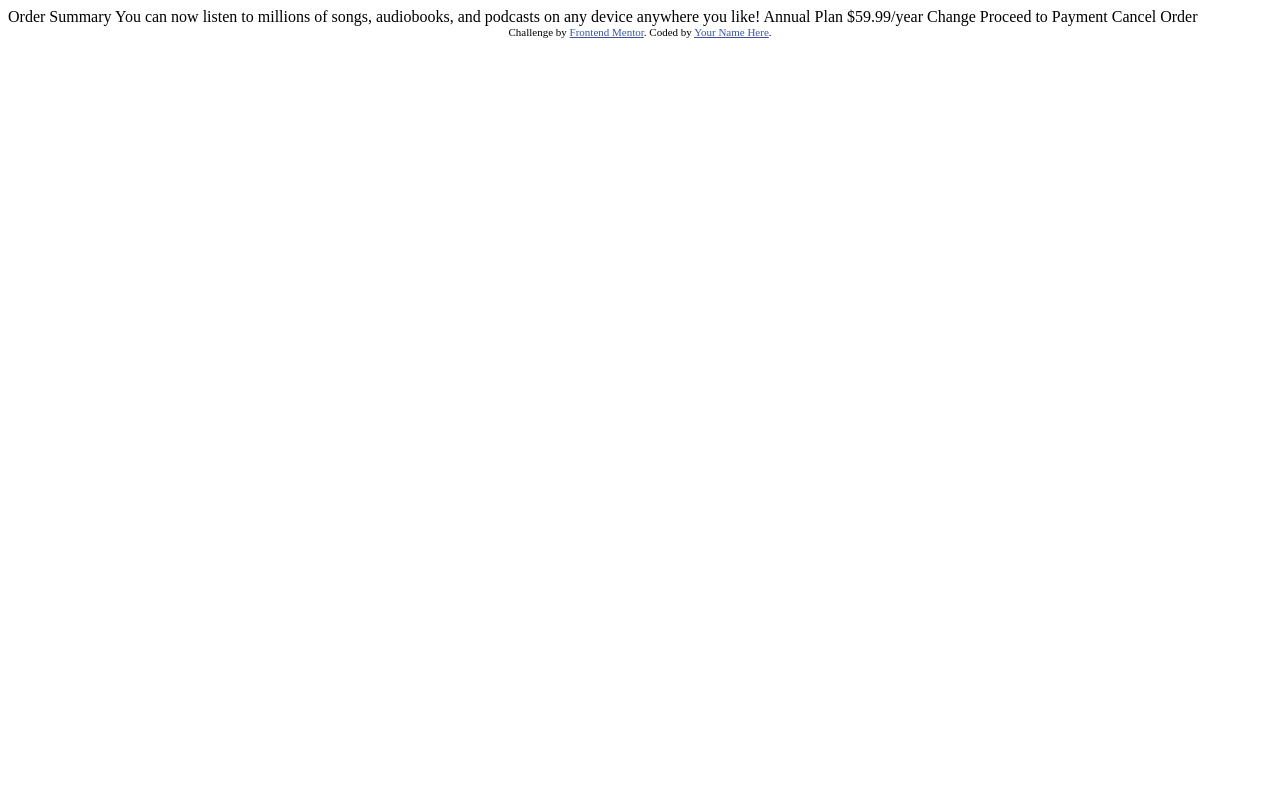
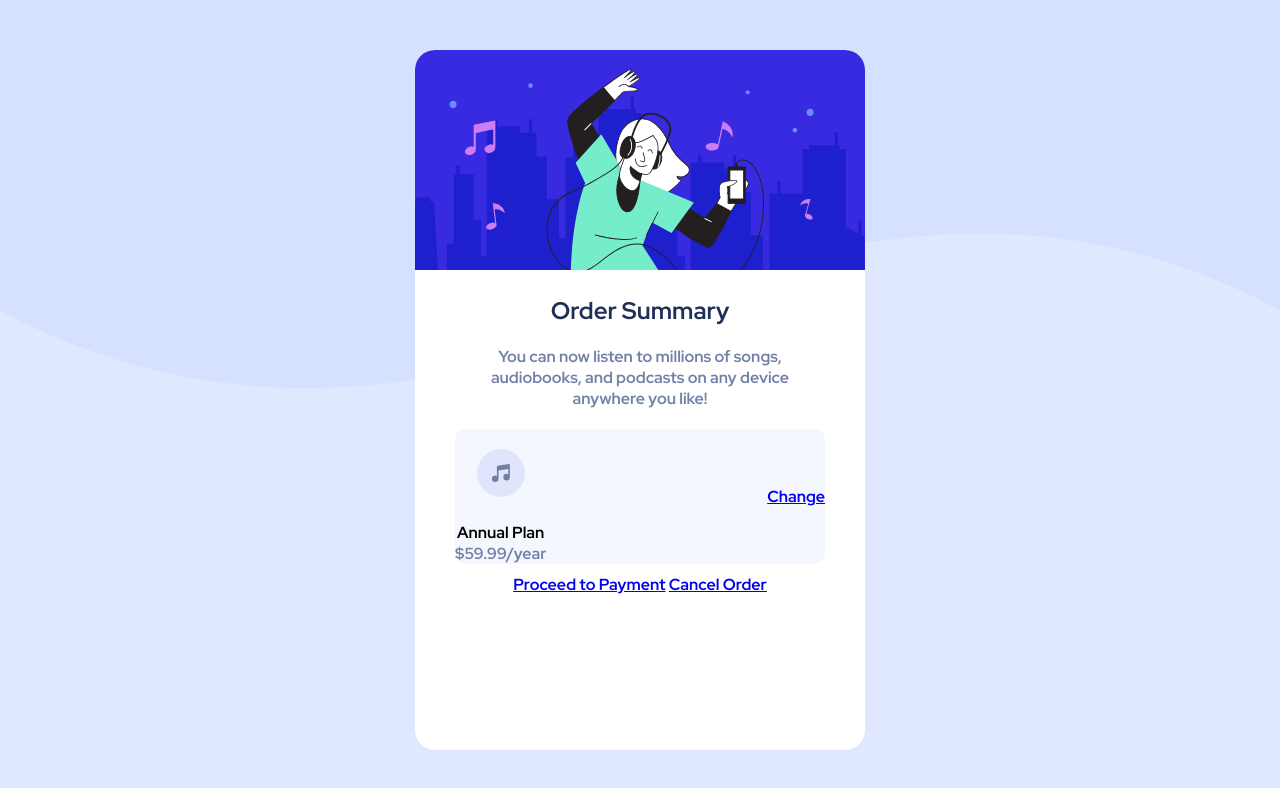
Before and after one commit to Selman-S/Order-summary-component-project, a plain HTML site: page index.html in a window 1280 px wide. Drawn offline with Linux system fonts and the light colour scheme; a web font is replaced by a local one.

Commit message:
order summary modified.

```diff
--- a/index.html
+++ b/index.html
@@ -2,36 +2,41 @@
 <html lang="en">
 <head>
   <meta charset="UTF-8">
-  <meta name="viewport" content="width=device-width, initial-scale=1.0"> <!-- displays site properly based on user's device -->
+  <meta name="viewport" content="width=device-width, initial-scale=1.0">
 
   <link rel="icon" type="image/png" sizes="32x32" href="./images/favicon-32x32.png">
+  <link rel="stylesheet" href="style.css">
 
-  <title>Frontend Mentor | Order summary card</title>
+  <title>Order summary card</title>
 
-  <!-- Feel free to remove these styles or customise in your own stylesheet 👍 -->
-  <style>
-    .attribution { font-size: 11px; text-align: center; }
-    .attribution a { color: hsl(228, 45%, 44%); }
-  </style>
 </head>
 <body>
+  <div class="container">
+    <img src="./images/illustration-hero.svg" alt="">
+    <div class="yazi">
+    <h2>Order Summary</h2>
+    <p>You can now listen to millions of songs, audiobooks, and podcasts on any
+      device anywhere you like!</p>
+    </div>
+      <div class="annual">
+        <div class="annual-content">
+        <img src="./images/icon-music.svg" alt="music">
+        <div>
+        <p>Annual Plan</p>
+          <p class="fiyat">$59.99/year</p>
+        </div>
+        </div>
+          <a href="#">Change</a>
 
-  Order Summary
+      </div>
 
-  You can now listen to millions of songs, audiobooks, and podcasts on any
-  device anywhere you like!
 
-  Annual Plan
-  $59.99/year
+    <a href="#"> Proceed to Payment</a>
+    <a href="#">Cancel Order
+  </a>
 
-  Change
 
-  Proceed to Payment
-  Cancel Order
 
-  <div class="attribution">
-    Challenge by <a href="https://www.frontendmentor.io?ref=challenge" target="_blank">Frontend Mentor</a>.
-    Coded by <a href="#">Your Name Here</a>.
-  </div>
+</div>
 </body>
 </html>
--- /dev/null
+++ b/style.css
@@ -0,0 +1,77 @@
+@import url('https://fonts.googleapis.com/css2?family=Anek+Bangla:wght@700&family=Red+Hat+Display:ital,wght@0,700;0,900;1,500&display=swap');
+
+
+h6{
+
+    color:
+       hsl(225, 100%, 94%)
+       hsl(245, 75%, 52%)
+      hsl(224, 23%, 55%)
+       hsl(223, 47%, 23%)
+   }
+* {
+    margin:0;
+    padding: 0;
+    box-sizing: border-box;
+}
+
+body {
+    display: flex;
+    justify-content: center;
+    align-items: center;
+    font-size: 16px;
+    background-image: url(./images/pattern-background-desktop.svg);
+    background-repeat: no-repeat;
+    font-family: 'Red Hat Display', sans-serif;
+    background-size: 100%;
+    height:100vh;
+    background-color: hsl(225, 100%, 94%) ;
+}
+
+
+
+
+.container {
+
+    max-width: 450px;
+    height: 700px;
+    text-align: center;
+    background-color:white;
+    border-radius:20px;
+}
+.container img {
+    border-radius: 20px 20px 0 0;
+
+}
+
+.yazi h2 {
+    color:hsl(223, 47%, 23%);
+}
+.yazi  {
+    margin: 20px;
+}
+.yazi p {
+    margin: 20px;
+    padding: 0 20px;
+    font-size:16px;
+    color: hsl(224, 23%, 55%);
+}
+.annual {
+    display: flex;
+    justify-content:space-between;
+    margin:10px 40px;
+    background-color:hsl(225, 100%, 98%) ;
+    border-radius:10px;
+    align-items:center;
+}
+.annual .fiyat {
+    color:hsl(224, 23%, 55%);
+}
+
+.annual p {
+    font-weight: bold;
+}
+.annual img {
+    margin: 20px;
+
+}
```
